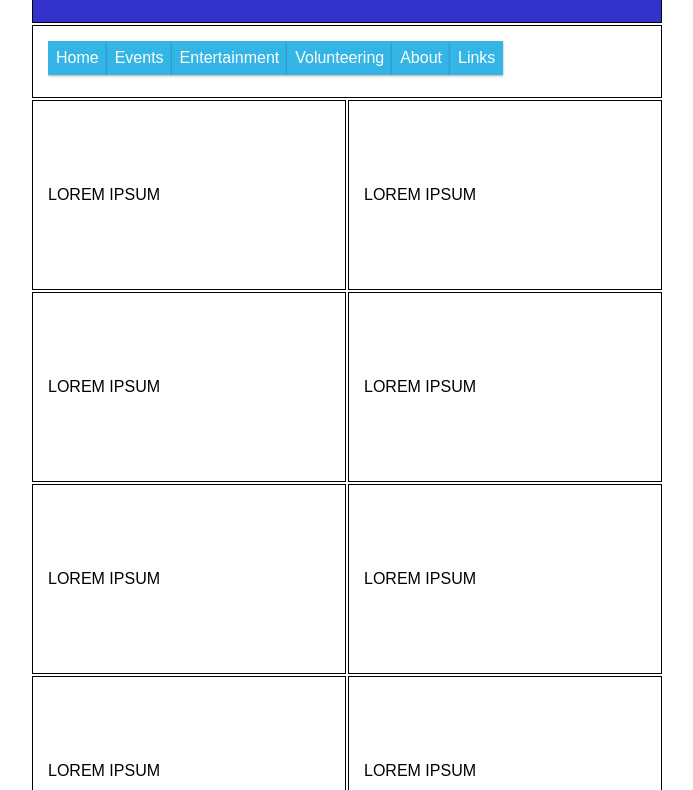
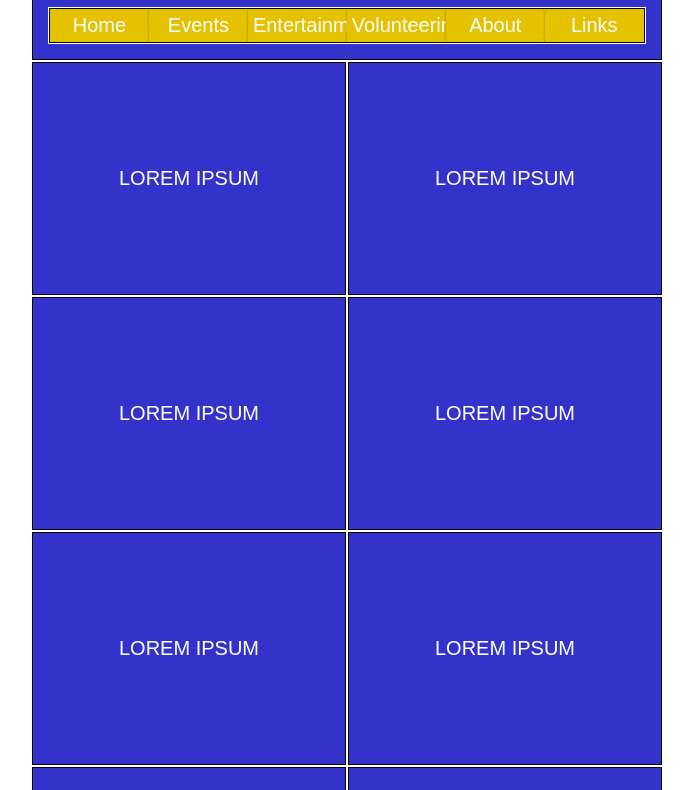
Before and after one commit to ecklost/HTML-Design-Project, a plain HTML site: page index.html in a window 1280 px wide. Shown: the part 98-888 px from the top of the page, without its empty margins (293-986 px from the left). Drawn offline with Linux system fonts and the light colour scheme.

Commit message:
Changed a few things - want different colors.

```diff
--- a/base.css
+++ b/base.css
@@ -12,7 +12,6 @@
 
 .nav {
 	border: 1px solid black;
-	padding: 15px;
 }
 
 .nav ul {
@@ -24,19 +23,25 @@
 
 .nav li {
 	float: left;
-	padding: 8px;
-    margin-bottom: 7px;
-    background-color :#33b5e5;
+	padding: 5px;
+    margin: 0 auto;
+    background-color: #e5c100;
     color: #ffffff;
     box-shadow: 0 1px 3px rgba(0,0,0,0.12), 0 1px 2px rgba(0,0,0,0.24);
+	font-size: 20px;
+	text-align: center;
+	width: 16.66%;
 }
 
 .nav li a {
 	display: block;
     color: white;
-    text-align: center;
     padding: 14px 16px;
     text-decoration: none;
+}
+
+.nav li:hover {
+	background-color: #237ea0;
 }
 
 .row::after {
@@ -61,6 +66,14 @@
 .section {
 	border: 1px solid black;
 	padding: 15px;
+	background-color: #3333cc;
+	color: #ffffff;
+	text-align: center;
+	font-size: 20px;
+}
+
+.section:hover {
+	background-color: #6666cc;
 }
 
 .footer {
@@ -69,8 +82,3 @@
 	background-color: #3333cc;
     color: #ffffff;
 }
-
-.div1 {
-	width: 33%;
-    border: 1px solid blue;
-}
--- a/index.html
+++ b/index.html
@@ -19,14 +19,9 @@
 			</div>
 			<div class="col-4">
 			<header class="header">
-				<h1> Northeast Ohio Event Liaison (NOEL) <h1>
-			</header>
-			</div>
-		</div>
-		<div class="row">
-			<div class="col-2">
-			</div>
-			<div class="col-4">
+				<center> <h1> Northeast Ohio Event Liaison (NOEL) </h1> </center>
+						<div class="row">
+			<div class="col-8">
 			<nav class="nav">
 				<ul>
 					<li> Home
@@ -39,6 +34,10 @@
 			</nav>
 			</div>
 		</div>
+			</header>
+			</div>
+		</div>
+
 
 		<!-- First Blocks -->
 
```
